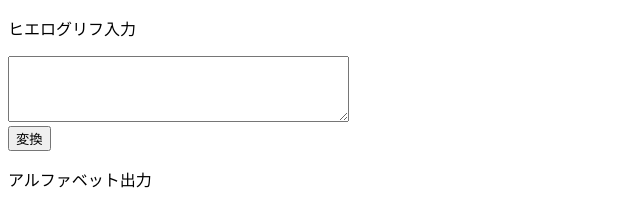
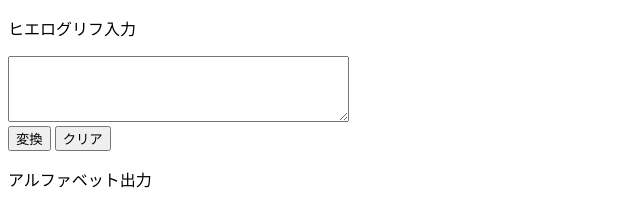
Before and after one commit to emotto55/hieroglyph, a plain HTML site: page index.html in a window 1280 px wide. Shown: the top 204 px of the page, without its empty margins (0-640 px from the left). Drawn offline with Linux system fonts and the light colour scheme.

Commit message:
クリアボタン追加

```diff
--- a/index.html
+++ b/index.html
@@ -12,6 +12,7 @@
  <textarea id="input_area" name="kansou" rows="4" cols="40"></textarea>
  </section>
  <button type=”button” onclick="characterConverter()">変換</button>
+ <button type=”button” onclick="clearInputArea()">クリア</button>
  <section>
  <p>アルファベット出力</p>
  <textarea id="result_area" rows="4" cols="40"></textarea>
```
